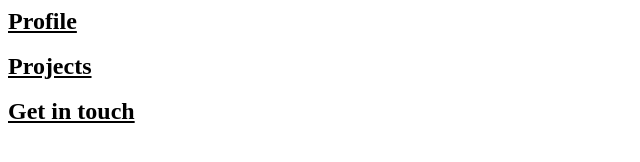
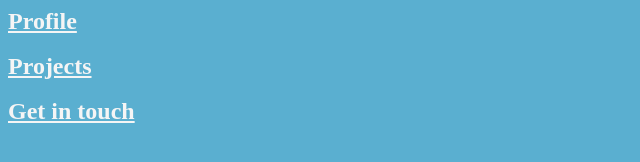
Before and after one commit to WGledhill94/WorldWideWill, a plain HTML site: page public/homepage.html in a window 1280 px wide. Shown: the whole page, without its empty margins (0-640 px from the left). Drawn offline with Linux system fonts and the light colour scheme.

Commit message:
updates-0.0.04
amendments to homepage.html & css code.

change on about.html & resume.html

small changes made in main branch directly

```diff
--- a/public/homepage-styles.css
+++ b/public/homepage-styles.css
@@ -1,5 +1,11 @@
 .link {
-    color: black;
+    color: whitesmoke;
     font-weight: bold;
     font-size: x-large;
+    text-align: center;
      }
+
+     .background {
+        background-color:rgb(90, 175, 208)
+
+     }
--- a/public/homepage.html
+++ b/public/homepage.html
@@ -6,11 +6,11 @@
     <link rel="stylesheet" href= ./homepage-styles.css />
    </head>
 
-   <body>
+   <body class="background">
       <a class="link" href="./about.html">Profile</a>
     <br><br>
-    <a class="link" href="./projects.html">Projects</a>
+      <a class="link" href="./projects.html">Projects</a>
     <br><br>
-    <a class="link" href="./contact.html">Get in touch</a>
+      <a class="link" href="./contact.html">Get in touch</a>
    </body>
 </html>
```
Also changed, not shown: public/about.html (+4 -2 lines), public/resume.html (+1 -1 lines).
